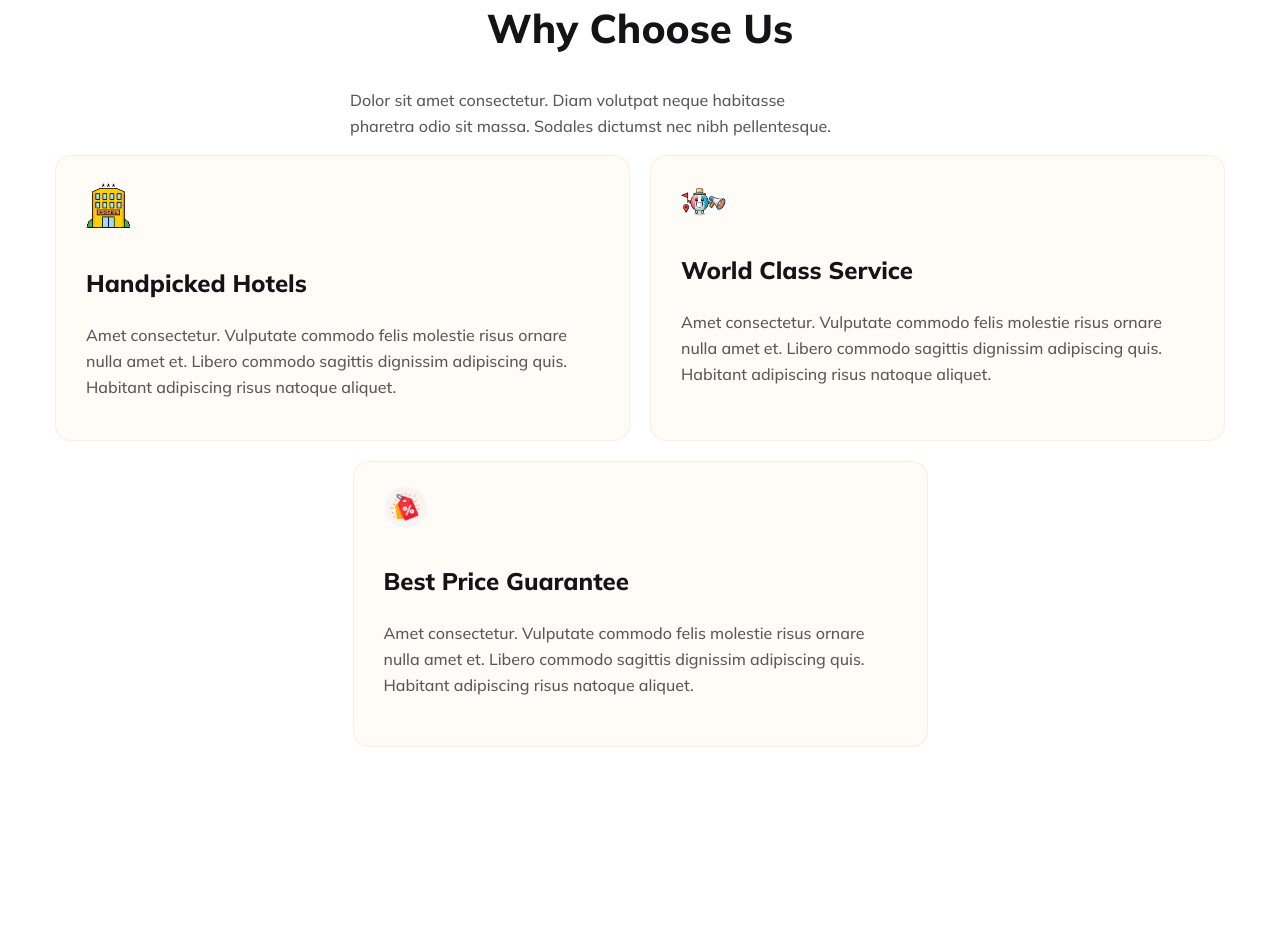
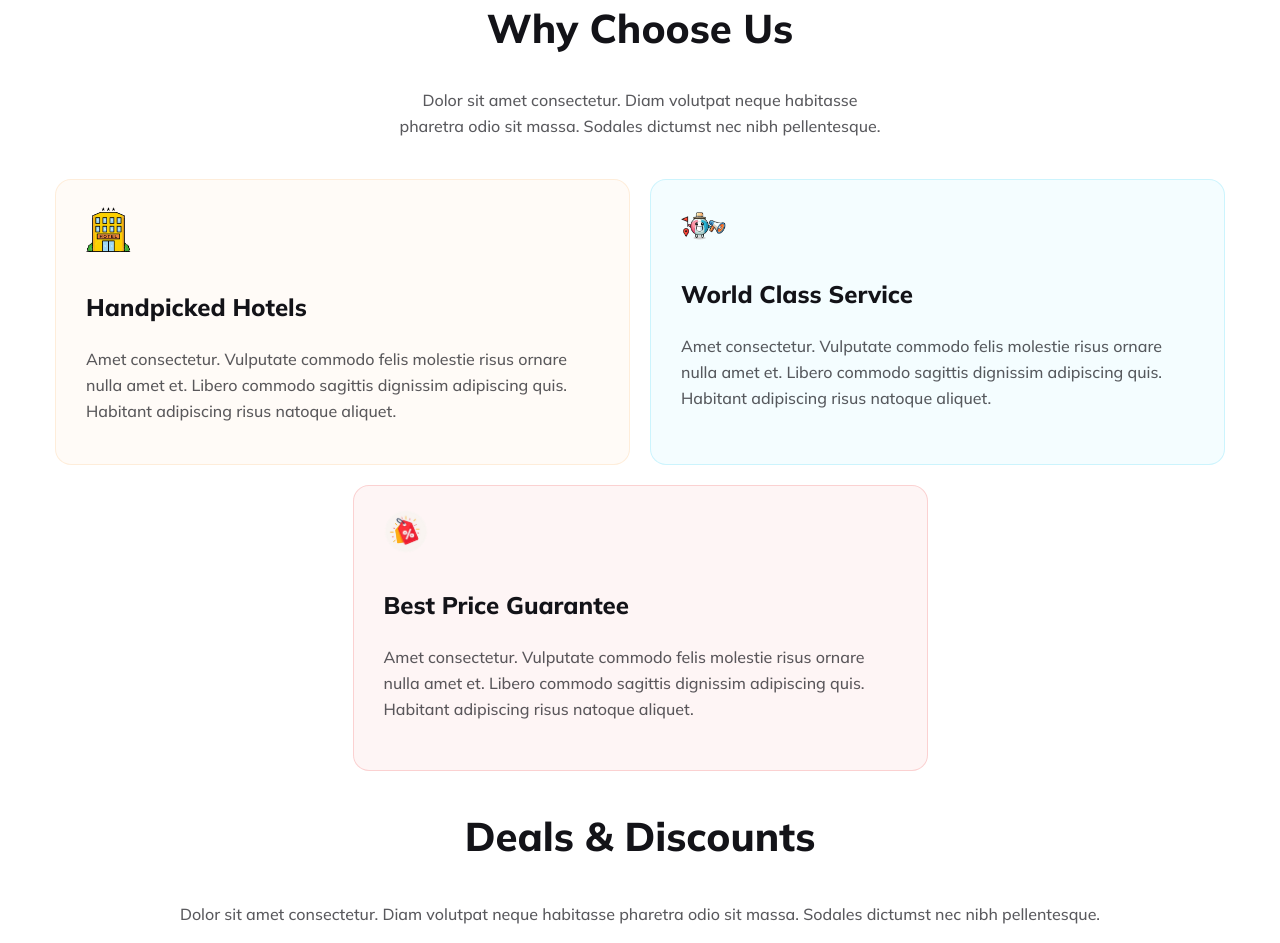
Before and after one commit to SabbirAhmedShojib/Travel-Website-Iqra-Travels-, a plain HTML site: page index.html in a window 1280 px wide. Shown: the part 2518-3461 px from the top of the page. Before the commit the page ends 3273 px from the top, so only its background shows below. Drawn offline with Linux system fonts and the light colour scheme.

Commit message:
Deals & Discounts added

```diff
--- a/index.html
+++ b/index.html
@@ -100,6 +100,13 @@
             </div>
         </div>
         </section>
+        <section class="section-3">
+                <div>
+                    <h3>Deals & Discounts</h3>
+                    <p>Dolor sit amet consectetur. Diam volutpat neque habitasse pharetra odio sit massa. Sodales dictumst nec nibh pellentesque.</p>
+                </div>
+                <div></div>
+        </section>
 
     </main>
     <footer></footer>
--- a/styles/style.css
+++ b/styles/style.css
@@ -269,7 +269,9 @@ font-weight: 800;
 
     }
     .section2-pg{
-        margin-left: 280px;
+        text-align: center;
+        margin-left: 320px;
+        margin-bottom: 40px;
     }
 .section-container{
     display: flex ;
@@ -299,6 +301,8 @@ flex-shrink: 0;
 border-radius: 16px;
 border: 1px solid rgba(251, 181, 99, 0.20);
 background: rgba(251, 181, 99, 0.05);
+border: 1px solid rgba(41, 206, 246, 0.20);
+background: rgba(41, 206, 246, 0.05);
 }
 .discount{
     width: 573px;
@@ -307,9 +311,31 @@ flex-shrink: 0;
 border-radius: 16px;
 border: 1px solid rgba(251, 181, 99, 0.20);
 background: rgba(251, 181, 99, 0.05);
+border: 1px solid rgba(233, 68, 68, 0.20);
+background: rgba(233, 68, 68, 0.05);
+}
+.section-3{
+    max-width: 1200px;
+    margin: 0 auto;
+    justify-content: center;
 }
 
+.section-3 h3{
+    color: #131318;
+    text-align: center;
+    font-size: 40px;
+    font-weight: 800;
 
+}
+
+.section-3 p{
+    color: rgba(19, 19, 24, 0.70);
+    width: 1200px;
+    text-align: center;
+    font-size: 16px;
+    font-weight: 400;
+    line-height: 26px;
+}
 
 
 
```
